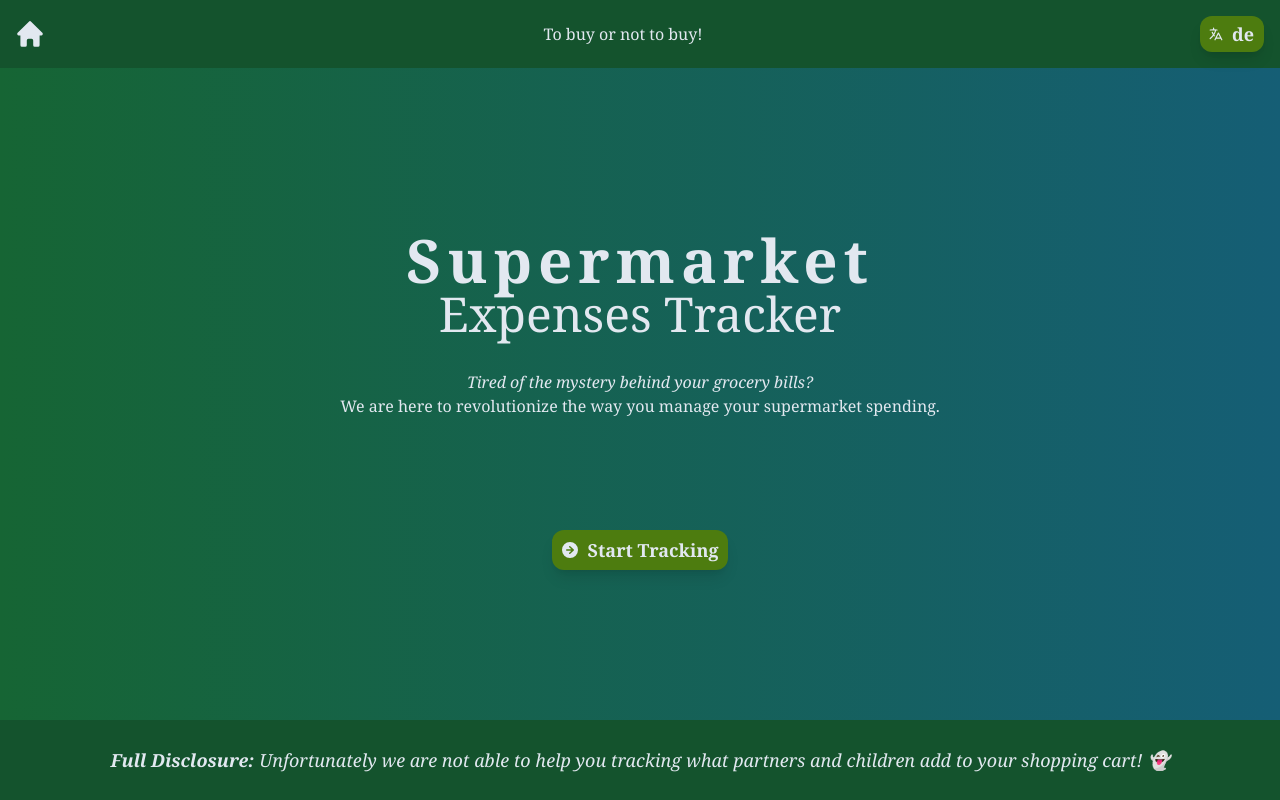
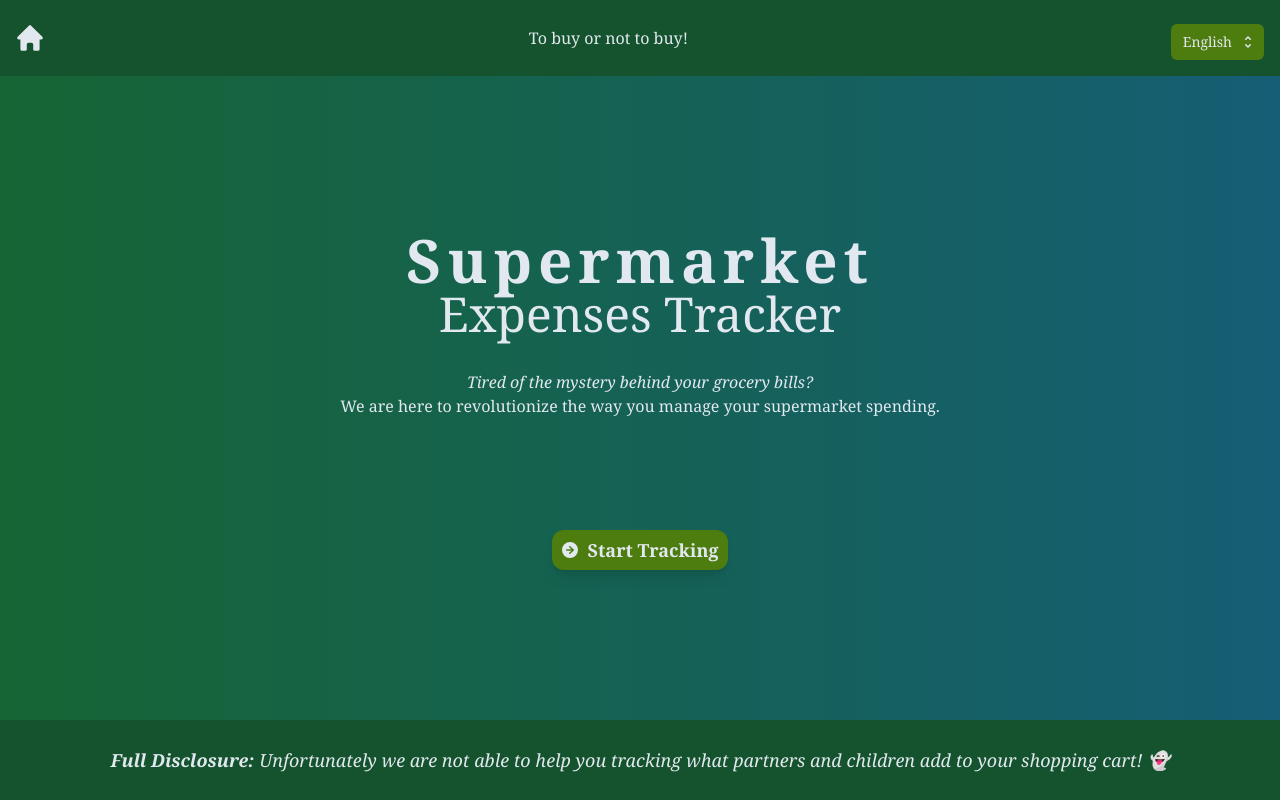
Before and after one commit to carlosmertens/expenses-tracker, a React (Vite) app: page / in a window 1280 px wide. Built offline with nearby package versions, Linux system fonts and the light colour scheme.

Commit message:
Add languages selector and add Spanish language

```diff
--- a/package.json
+++ b/package.json
@@ -10,6 +10,7 @@
     "preview": "vite preview"
   },
   "dependencies": {
+    "@headlessui/react": "^2.2.9",
     "@heroicons/react": "^2.1.1",
     "@hookform/resolvers": "^3.3.4",
     "react": "^18.2.0",
--- a/src/App.tsx
+++ b/src/App.tsx
@@ -2,20 +2,18 @@ import { Routes, Route } from 'react-router-dom';
 import Home from './pages/home.tsx';
 import Expenses from './pages/expenses.tsx';
 import NotFound from './pages/notFound.tsx';
-// import english from './languages/english.json';
 import { english } from './languages/english.ts';
 import { german } from './languages/german.ts';
+import { spanish } from './languages/spanish.ts';
 import TextsContext from './contexts/textsContext.ts';
 import { useState } from 'react';
 
 function App() {
   const [texts, setTexts] = useState(english);
 
-  const handleClick = () => {
-    setTexts(texts.id === 'en' ? german : english);
+  const handleClick = (id: string) => {
+    setTexts(id === 'en' ? english : id === 'de' ? german : spanish);
   };
-
-  // console.log('render app');
 
   return (
     <TextsContext.Provider value={{ texts, handleClick }}>
--- a/src/components/Header.tsx
+++ b/src/components/Header.tsx
@@ -1,27 +1,23 @@
 import { HomeIcon } from '@heroicons/react/20/solid';
-import { LanguageIcon } from '@heroicons/react/20/solid';
 import { useContext } from 'react';
 import { NavLink } from 'react-router-dom';
 import TextsContext from '../contexts/textsContext';
+import LanguageSelector from './LanguageSelector';
 
 const Header = () => {
-  const { texts, handleClick } = useContext(TextsContext);
+  const { texts } = useContext(TextsContext);
 
   return (
     <header className='fixed top-0 left-0 w-full py-4 bg-green-900 flex justify-between items-center px-4'>
       <NavLink
         to='/'
-        className='focus-visible:outline focus-visible:outline-2 focus-visible:outline-offset-2 focus-visible:outline-lime-600 focus-visible:rounded-md hover:text-lime-600'>
+        className='focus-visible:outline focus-visible:outline-2 focus-visible:outline-offset-2 focus-visible:outline-lime-600 focus-visible:rounded-md hover:text-lime-600'
+      >
         <HomeIcon className='-ml-0.5 h-8 w-8' aria-hidden='true' />
       </NavLink>
       <p className='text-base'>{texts.Header.p}</p>
-      <button
-        onClick={handleClick}
-        type='button'
-        className='inline-flex items-center gap-2 rounded-xl bg-lime-700 px-2.5 py-1 text-md font-semibold shadow-lg hover:bg-lime-600 focus-visible:outline focus-visible:outline-2 focus-visible:outline-offset-2 focus-visible:outline-lime-600'>
-        <LanguageIcon className='-ml-0.5 h-4 w-4' aria-hidden='true' />
-        {texts.id === 'en' ? 'de' : 'en'}
-      </button>
+
+      <LanguageSelector />
     </header>
   );
 };
--- /dev/null
+++ b/src/components/LanguageSelector.tsx
@@ -0,0 +1,74 @@
+('use client');
+
+import { useState, useContext } from 'react';
+import {
+  Listbox,
+  ListboxButton,
+  ListboxOption,
+  ListboxOptions,
+} from '@headlessui/react';
+import { ChevronUpDownIcon } from '@heroicons/react/16/solid';
+import { CheckIcon } from '@heroicons/react/20/solid';
+import TextsContext from '../contexts/textsContext';
+
+const languages = [
+  { id: 'en', name: 'English' },
+  { id: 'es', name: 'Spanish' },
+  { id: 'de', name: 'German' },
+];
+
+const LanguageSelector = () => {
+  const { handleClick } = useContext(TextsContext);
+  const [selected, setSelected] = useState(languages[0]);
+  console.log(selected);
+
+  interface IValues {
+    id: string;
+    name: string;
+  }
+
+  const handleSelect = (value: IValues) => {
+    //
+    setSelected(value);
+    handleClick(value.id);
+  };
+
+  return (
+    <Listbox value={selected} onChange={handleSelect}>
+      <div className='relative mt-2'>
+        <ListboxButton className='grid w-full cursor-default grid-cols-1 rounded-md bg-lime-700 py-1.5 pl-3 pr-2 text-left focus-visible:outline focus-visible:outline-2 focus-visible:-outline-offset-2 focus-visible:outline-lime-600 sm:text-sm/6'>
+          <span className='col-start-1 row-start-1 truncate pr-6'>
+            {selected.name}
+          </span>
+          <ChevronUpDownIcon
+            aria-hidden='true'
+            className='col-start-1 row-start-1 size-5 self-center justify-self-end sm:size-4'
+          />
+        </ListboxButton>
+
+        <ListboxOptions
+          transition
+          className='absolute z-10 mt-1 max-h-60 w-auto overflow-auto rounded-md bg-white py-1 text-base shadow-lg outline outline-1 outline-black/5 data-[closed]:data-[leave]:opacity-0 data-[leave]:transition data-[leave]:duration-100 data-[leave]:ease-in sm:text-sm'
+        >
+          {languages.map((language) => (
+            <ListboxOption
+              key={language.id}
+              value={language}
+              className='group relative cursor-default select-none py-2 pl-8 pr-4 text-lime-900 data-[focus]:bg-lime-600 data-[focus]:text-white data-[focus]:outline-none'
+            >
+              <span className='block truncate font-normal group-data-[selected]:font-semibold'>
+                {language.name}
+              </span>
+
+              <span className='absolute inset-y-0 left-0 flex items-center pl-1.5 text-lime-600 group-[:not([data-selected])]:hidden group-data-[focus]:text-white'>
+                <CheckIcon aria-hidden='true' className='size-5' />
+              </span>
+            </ListboxOption>
+          ))}
+        </ListboxOptions>
+      </div>
+    </Listbox>
+  );
+};
+
+export default LanguageSelector;
--- a/src/contexts/textsContext.ts
+++ b/src/contexts/textsContext.ts
@@ -3,7 +3,7 @@ import { TextsType } from '../interfaces';
 
 interface TextsContextType {
   texts: TextsType;
-  handleClick: () => void;
+  handleClick: (id: string) => void;
 }
 
 const TextsContext = createContext<TextsContextType>({} as TextsContextType);
```
Also changed, not shown: 1 other file (tests, documents, lock files or other folders).
